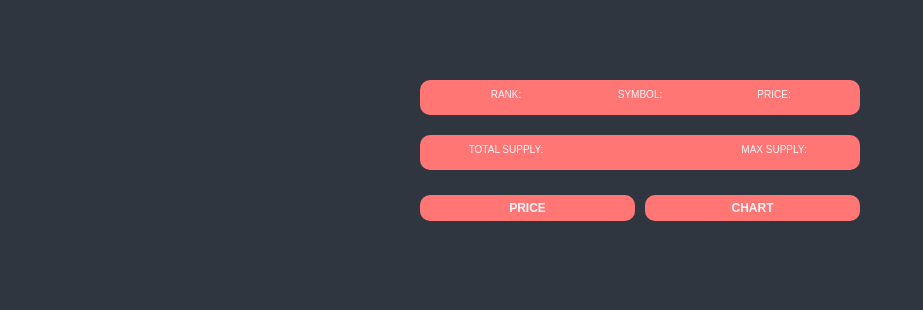
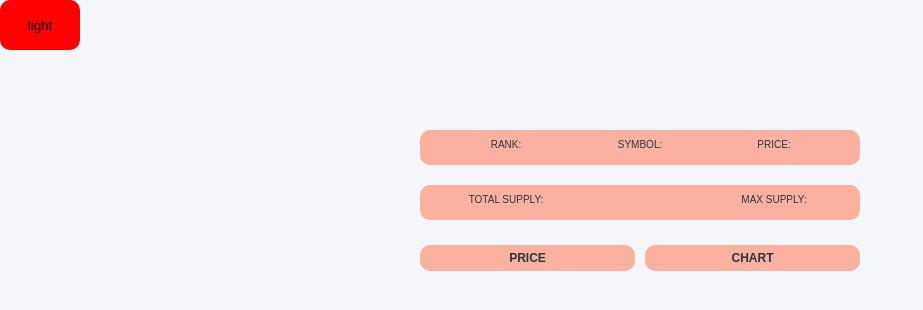
Before and after one commit to mijinB/react_typescript, a React (Create React App) app: page /1 in a window 1280 px wide. Shown: the top 310 px of the page, without its empty margins (0-923 px from the left). Built offline with nearby package versions, Linux system fonts and the light colour scheme; no server answers; a web font is replaced by a local one.

Commit message:
다크모드 토글 버튼 기능 구현

```diff
--- a/src/Root.tsx
+++ b/src/Root.tsx
@@ -1,6 +1,9 @@
+import { useState } from "react";
 import { Outlet } from "react-router-dom";
-import { createGlobalStyle } from "styled-components";
+import { ThemeProvider, createGlobalStyle } from "styled-components";
 import { ReactQueryDevtools } from "react-query/devtools";
+import { darkTheme, lightTheme } from "./theme";
+import ThemeModeButton from "./components/ThemeModeButton";
 
 const GlobalStyle = createGlobalStyle`
 html, body, div, span, applet, object, iframe,
@@ -65,11 +68,42 @@ a {
 `;
 
 function Root() {
+    const THEMEMODE_KEY = "toggletheme";
+
+    const savedThemeMode = localStorage.getItem(THEMEMODE_KEY);
+    const [themeMode, setThemeMode] = useState(savedThemeMode === "lightTheme" ? "darkTheme" : "lightTheme");
+    const theme = themeMode === "lightTheme" ? lightTheme : darkTheme;
+
+    /**@function saveToLocalStorage
+     * 1. localStorage에 themeMode data 저장
+     */
+    const saveToLocalStorage = () => {
+        localStorage.setItem(THEMEMODE_KEY, themeMode);
+    };
+
+    /**@function clickEvent
+     * 1. themeMode가 lightTheme인지 확인 후
+     * 2. lightTheme이면, "darkTheme"을 themeMode 변수에 저장하고 saveToLocalStorage 함수 실행
+     * 3. lightTheme아니면, "lightTheme"을 themeMode 변수에 저장하고 saveToLocalStorage 함수 실행
+     */
+    const clickEvent = () => {
+        if (themeMode === "lightTheme") {
+            setThemeMode("darkTheme");
+            saveToLocalStorage();
+        } else {
+            setThemeMode("lightTheme");
+            saveToLocalStorage();
+        }
+    };
+
     return (
         <>
-            <GlobalStyle />
-            <Outlet />
-            <ReactQueryDevtools initialIsOpen={true} />
+            <ThemeProvider theme={theme}>
+                <ThemeModeButton themeMode={themeMode} clickEvent={clickEvent} />
+                <GlobalStyle />
+                <Outlet />
+                <ReactQueryDevtools initialIsOpen={true} />
+            </ThemeProvider>
         </>
     );
 }
--- /dev/null
+++ b/src/components/ThemeModeButton.tsx
@@ -0,0 +1,24 @@
+import { styled } from "styled-components";
+
+const ThemeModeWrapper = styled.button`
+    width: 80px;
+    height: 50px;
+    border: none;
+    border-radius: 10px;
+    background-color: red;
+`;
+
+interface ITheneMode {
+    themeMode: string;
+    clickEvent: React.MouseEventHandler<HTMLButtonElement>;
+}
+
+function ThemeModeButton({ themeMode, clickEvent }: ITheneMode) {
+    return (
+        <ThemeModeWrapper onClick={clickEvent}>
+            {`${themeMode}` === "lightTheme" ? "light" : "dark"}
+        </ThemeModeWrapper>
+    );
+}
+
+export default ThemeModeButton;
--- a/src/screens/Coin.tsx
+++ b/src/screens/Coin.tsx
@@ -19,7 +19,7 @@ const Header = styled.header`
 
 const Title = styled.h1`
     font-size: 48px;
-    color: ${(props) => props.theme.accentColor};
+    color: ${(props) => props.theme.primaryColor};
 `;
 
 const Loader = styled.span`
@@ -32,7 +32,7 @@ const Overview = styled.div`
     justify-content: space-between;
     padding: 10px 20px;
     border-radius: 10px;
-    background-color: ${(props) => props.theme.accentColor};
+    background-color: ${(props) => props.theme.primaryColor};
 `;
 const OverviewItem = styled.div`
     display: flex;
@@ -59,7 +59,7 @@ const Tabs = styled.div`
 
 const Tab = styled.span<{ $isActive: boolean }>`
     border-radius: 10px;
-    background-color: ${(props) => props.theme.accentColor};
+    background-color: ${(props) => props.theme.primaryColor};
     text-align: center;
     text-transform: uppercase;
     font-size: 12px;
--- a/src/screens/Coins.tsx
+++ b/src/screens/Coins.tsx
@@ -22,7 +22,7 @@ const CoinsList = styled.ul``;
 const Coin = styled.li`
     margin-bottom: 10px;
     border-radius: 15px;
-    background-color: ${(props) => props.theme.accentColor};
+    background-color: ${(props) => props.theme.primaryColor};
     color: ${(props) => props.theme.textColor};
     a {
         display: flex;
@@ -39,7 +39,7 @@ const Coin = styled.li`
 
 const Title = styled.h1`
     font-size: 48px;
-    color: ${(props) => props.theme.accentColor};
+    color: ${(props) => props.theme.primaryColor};
 `;
 
 const Loader = styled.span`
--- a/src/styled.d.ts
+++ b/src/styled.d.ts
@@ -4,6 +4,6 @@ declare module 'styled-components' {
   export interface DefaultTheme {
     textColor: string;
     bgColor: string;
-    accentColor: string;
+    primaryColor: string;
   }
 }
--- a/src/theme.ts
+++ b/src/theme.ts
@@ -3,11 +3,11 @@ import { DefaultTheme } from "styled-components";
 export const darkTheme: DefaultTheme = {
     bgColor: "#2f3640",
     textColor: "#f5f6fa",
-    accentColor: "#ff7675",
+    primaryColor: "#ff7675",
 };
 
 export const lightTheme: DefaultTheme = {
     bgColor: "#f5f6fa",
     textColor: "#2f3640",
-    accentColor: "#fab1a0",
+    primaryColor: "#fab1a0",
 };
```
Also changed, not shown: src/index.tsx (+1 -6 lines).
